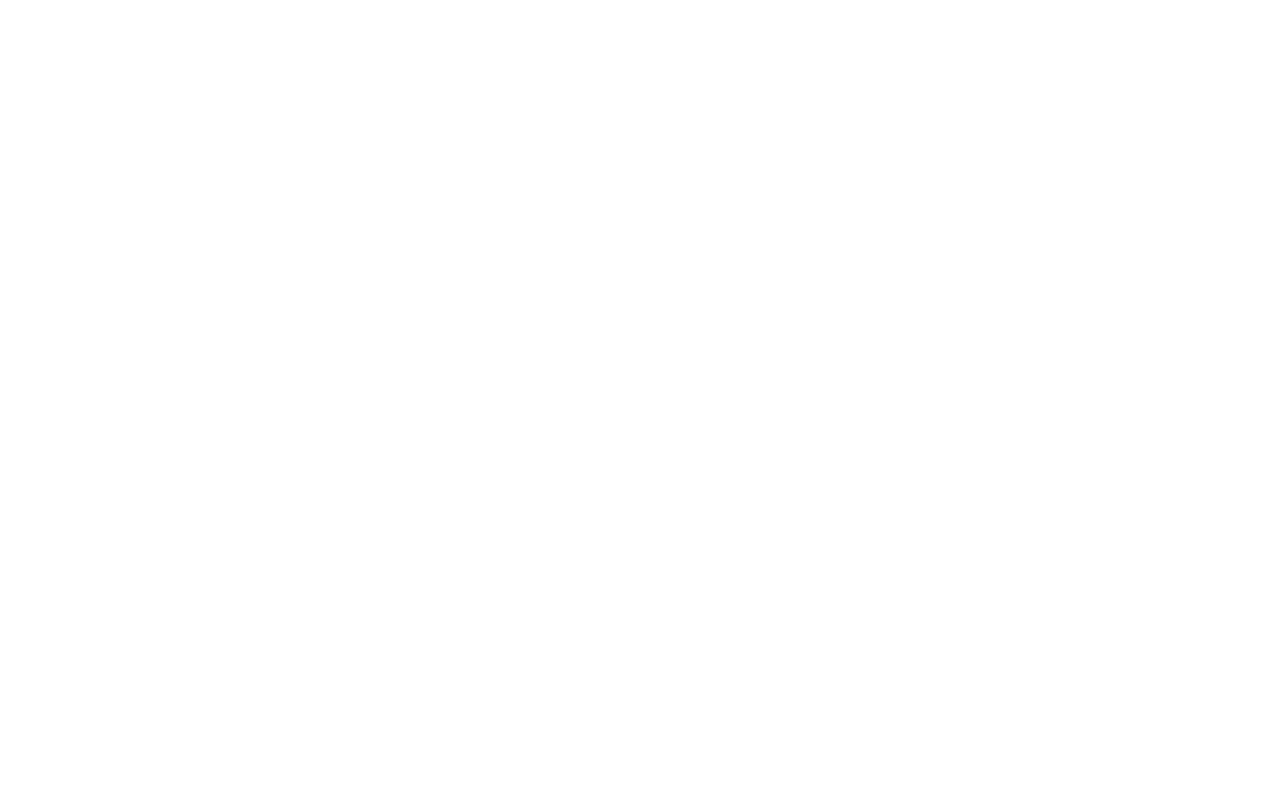
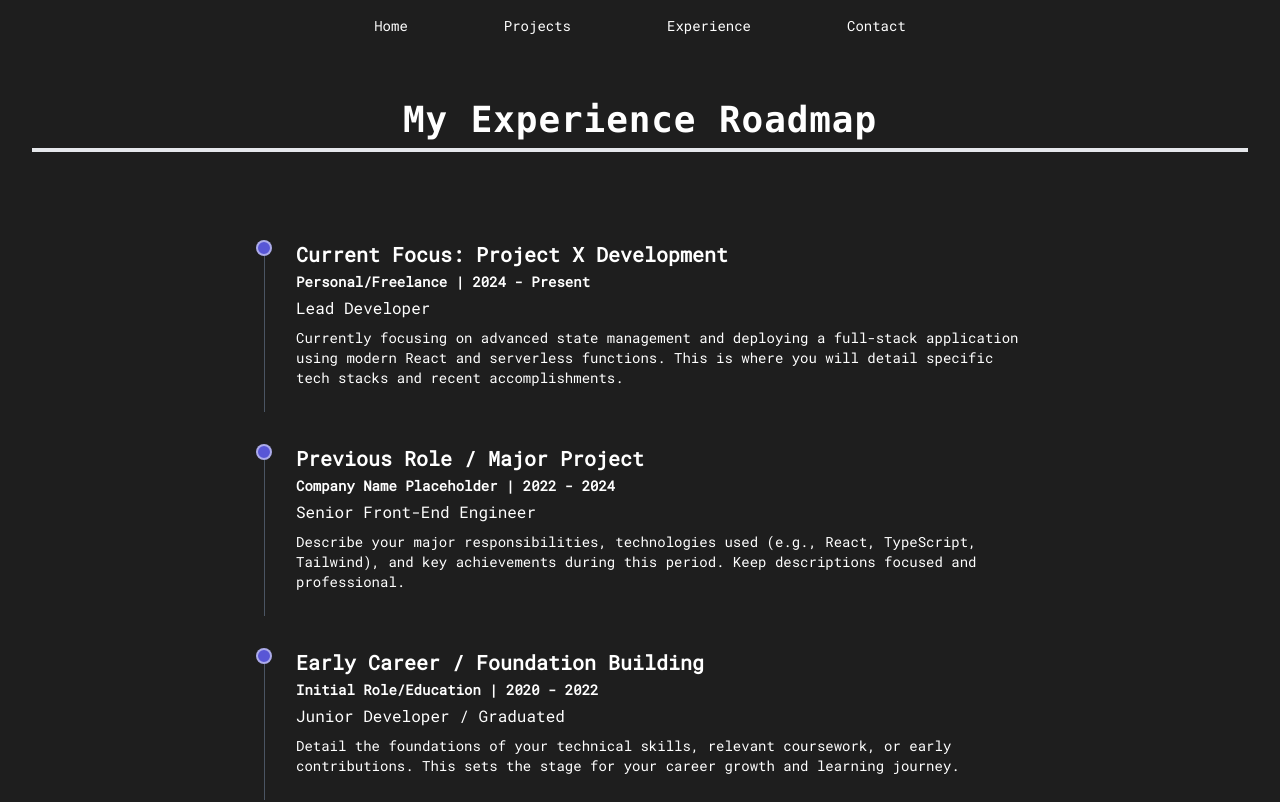
Before and after one commit to fullstackdevell/my-portfolio, a React (Vite) app: page /experience in a window 1280 px wide. Shown: the top 802 px of the page. Built offline with nearby package versions, Linux system fonts and the light colour scheme; a web font is replaced by a local one.

Commit message:
added navbar and experience page

```diff
--- a/src/App.jsx
+++ b/src/App.jsx
@@ -1,18 +1,39 @@
+import React from 'react';
 import { Routes, Route } from 'react-router-dom';
-import HomePage from './pages/HomePage';
-import ExperiencePage from './pages/ExperiencePage';
-import ProjectDetailsPage from './pages/ProjectDetailsPage';
+// All local imports below have been updated with the explicit .jsx extension
+import NavBar from './components/NavBar.jsx';
+import HomePage from './pages/HomePage.jsx';
+import ExperiencePage from './pages/ExperiencePage.jsx';
+import ProjectDetailsPage from './pages/ProjectDetailsPage.jsx';
+import Footer from './components/Footer.jsx';
+import ScrollToHash from './components/ScrollToHash.jsx';
 
 function App() {
   return (
-    <>
-      <Routes>
-        <Route path="/" element={<HomePage />} />
-        <Route path="/experience" element={<ExperiencePage />} />
-        <Route path="/projects/:projectId" element={<ProjectDetailsPage />} />
-      </Routes>
-    </>
+      <div className="bg-dark-bg min-h-screen text-white">
+
+        {/* Navbar is outside Routes to be persistent */}
+        <NavBar />
+
+        {/* ScrollToHash listens to URL changes across the entire app
+            This enables your /#projects and /#contact links to work.
+        */}
+        <ScrollToHash />
+
+        <main className="flex-grow">
+          <Routes>
+            <Route path="/" element={<HomePage />} />
+            <Route path="/experience" element={<ExperiencePage />} />
+            {/* Route for detailed project view */}
+            <Route path="/projects/:projectId" element={<ProjectDetailsPage />} />
+          </Routes>
+        </main>
+
+        {/* Footer is placed outside <main> for better semantic structure */}
+        <Footer />
+
+      </div>
   )
 }
 
-export default App
+export default App;
--- a/src/components/Header.jsx
+++ /dev/null
@@ -1,26 +0,0 @@
-import React from 'react';
-
-function Header () {
-    return (
-        <nav className="p-4 flex justify-center items-center">
-            <div className='flex space-x-24'>
-                <a href="#home" className="text-sm font-medium hover:text-purple transition duration-300 font-roboto-mono">Home</a>
-
-                <a href="#projects" className="text-sm font-medium hover:text-purple transition duration-300 font-roboto-mono">Projects</a>
-
-                <a
-                    href="another website page" //
-                    target="_blank"
-                    rel="noopener noreferrer"
-                    className="text-sm font-medium hover:text-purple transition duration-300 font-roboto-mono"
-                >
-                    Experience
-                </a>
-
-                <a href="#contact" className="text-sm font-medium hover:text-purple transition duration-300 font-roboto-mono">Contact</a>
-            </div>
-        </nav>
-    )
-}
-
-export default Header;
--- /dev/null
+++ b/src/components/NavBar.jsx
@@ -0,0 +1,42 @@
+import React from 'react';
+import { Link } from 'react-router-dom';
+
+function NavBar () {
+    return (
+        <nav className="p-4 flex justify-center items-center">
+            <div className='flex space-x-24'>
+                <Link
+                    to="/"
+                    className="text-sm font-medium hover:text-purple transition duration-300 font-roboto-mono"
+                >
+                    Home
+                </Link>
+
+                <Link
+                    to="/#projects"
+                    className="text-sm font-medium hover:text-purple transition duration-300 font-roboto-mono"
+                >
+                    Projects
+                </Link>
+
+                {/* Experience link uses Link to go to its dedicated route */}
+                <Link
+                    to="/experience"
+                    className="text-sm font-medium hover:text-purple transition duration-300 font-roboto-mono"
+                >
+                    Experience
+                </Link>
+
+                {/* Contact link uses Link to go to the homepage and then hash scrolls */}
+                <Link
+                    to="/#contact"
+                    className="text-sm font-medium hover:text-purple transition duration-300 font-roboto-mono"
+                >
+                    Contact
+                </Link>
+            </div>
+        </nav>
+    )
+}
+
+export default NavBar;
--- /dev/null
+++ b/src/components/ScrollToHash.jsx
@@ -0,0 +1,26 @@
+import { useEffect } from 'react';
+import { useLocation } from 'react-router-dom';
+
+const ScrollToHash = () => {
+  const location = useLocation();
+
+  useEffect(() => {
+    const { pathname, hash } = location;
+
+    // Check if a hash exists (e.g., #projects)
+    if (hash) {
+      // Find the element that matches the hash (e.g., the element with id="projects")
+      const element = document.getElementById(hash.substring(1));
+
+      if (element) {
+        // Scroll the element into view
+        element.scrollIntoView({ behavior: 'smooth' });
+      }
+    }
+    // This effect runs whenever the URL (including the hash) changes
+  }, [location]);
+
+  return null; // This component renders nothing
+};
+
+export default ScrollToHash;
--- /dev/null
+++ b/src/components/TimelineItem.jsx
@@ -0,0 +1,30 @@
+import React from 'react';
+
+// Tailwind utility classes
+const baseText = "font-roboto-mono text-white";
+const accentColor = "text-purple";
+
+/**
+ * Renders a single, styled entry for the vertical roadmap/timeline.
+ */
+function TimelineItem ({ title, company, duration, description, position }) {
+    return (
+        <div className="flex mb-8">
+            {/* Left Side: Timeline Connector and Dot */}
+            <div className="flex flex-col items-center mr-6">
+                <div className={`w-4 h-4 rounded-full bg-purple border-2 border-white/50 z-10 transition duration-300`}></div>
+                <div className={`w-px flex-grow bg-gray-600`}></div>
+            </div>
+
+            {/* Right Side: Content Box */}
+            <div className="flex-grow pb-6">
+                <h3 className={`text-xl font-bold ${baseText} ${accentColor} mb-1`}>{title}</h3>
+                <p className={`text-sm font-semibold ${baseText} text-gray-400 mb-1`}>{company} | {duration}</p>
+                <p className={`text-base ${baseText} mb-2`}>{position}</p>
+                <p className={`text-sm ${baseText} text-gray-300`}>{description}</p>
+            </div>
+        </div>
+    );
+}
+
+export default TimelineItem;
--- a/src/pages/ExperiencePage.jsx
+++ b/src/pages/ExperiencePage.jsx
@@ -1,10 +1,61 @@
 import React from 'react';
+import TimelineItem from '../components/TimeLineItem.jsx';
 
-function ExperiencePage() {
+function ExperiencePage({ id }) {
+    // Array of placeholder data for the roadmap/timeline
+    const experienceData = [
+        {
+            title: "Current Focus: Project X Development",
+            company: "Personal/Freelance",
+            duration: "2024 - Present",
+            position: "Lead Developer",
+            description: "Currently focusing on advanced state management and deploying a full-stack application using modern React and serverless functions. This is where you will detail specific tech stacks and recent accomplishments."
+        },
+        {
+            title: "Previous Role / Major Project",
+            company: "Company Name Placeholder",
+            duration: "2022 - 2024",
+            position: "Senior Front-End Engineer",
+            description: "Describe your major responsibilities, technologies used (e.g., React, TypeScript, Tailwind), and key achievements during this period. Keep descriptions focused and professional."
+        },
+        {
+            title: "Early Career / Foundation Building",
+            company: "Initial Role/Education",
+            duration: "2020 - 2022",
+            position: "Junior Developer / Graduated",
+            description: "Detail the foundations of your technical skills, relevant coursework, or early contributions. This sets the stage for your career growth and learning journey."
+        },
+    ];
+
     return (
-        <>
-        </>
-    )
+        <section id={id} className="py-12 px-4 md:px-8 bg-dark-bg min-h-screen">
+            <h2 className={`font-mono text-4xl font-extrabold tracking-wide mb-12 border-b-4 border-purple-400 pb-2 text-white text-center`}>My Experience Roadmap</h2>
+
+            <div className="max-w-3xl mx-auto pt-10">
+                {experienceData.map((item, index) => (
+                    <TimelineItem
+                        key={index}
+                        title={item.title}
+                        company={item.company}
+                        duration={item.duration}
+                        description={item.description}
+                        position={item.position}
+                    />
+                ))}
+
+                {/* Final Dot for the bottom of the timeline */}
+                <div className="flex mb-8">
+                    <div className="flex flex-col items-center mr-6">
+                        {/* Final dot uses a different accent color */}
+                        <div className={`w-4 h-4 rounded-full bg-purple border-2 border400 border-2 border-white/50 z-10`}></div>
+                    </div>
+                    <div className="flex-grow pt-1">
+                        <p className={`text-lg font-bold text-purple-400`}>The Journey Continues...</p>
+                    </div>
+                </div>
+            </div>
+        </section>
+    );
 }
 
 export default ExperiencePage;
--- a/src/pages/HomePage.jsx
+++ b/src/pages/HomePage.jsx
@@ -1,22 +1,18 @@
 import React from "react";
-import Header from "../components/Header";
 import HeroSection from "../components/HeroSection";
 import AboutMe from "../components/AboutMe";
 import Projects from "../components/Projects";
 import ContactMe from "../components/ContactMe";
-import Footer from "../components/Footer";
 
 function HomePage() {
   return (
     <div id="home" className="bg-dark-bg text-white min-h-screen">
-      <Header />
       <main className="max-w-6xl mx-auto px-8">
         <HeroSection />
         <AboutMe />
         <Projects id="projects" />
         <ContactMe id="contact" />
       </main>
-      <Footer />
     </div>
   );
 }
```
